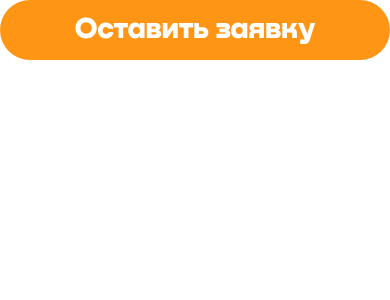
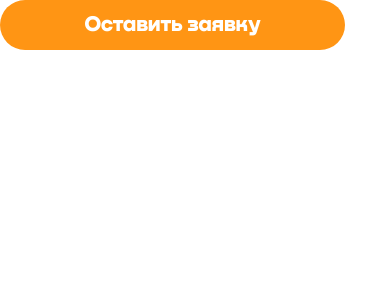
Before and after one commit to sergey3485/leasing-calculator, a React (Create React App) app: page / in a window 390 px wide. Shown: the top 300 px of the page. Built offline with nearby package versions, Linux system fonts and the light colour scheme.

Commit message:
fix: button styles

```diff
--- a/src/shared/components/button/button.module.scss
+++ b/src/shared/components/button/button.module.scss
@@ -12,20 +12,30 @@
   font-family: inherit;
   font-weight: 900;
   width: 100%;
-  @media (max-width: 320px) {
+  max-width: 345px;
+
+  @media (max-width: 767px) {
     font-size: 22px;
+    max-width: 345px;
   }
+
   &:hover {
     background-color: black;
-  };
+  }
+
   &:active {
     background-color: #575757;
-  };
+  }
 
   &:disabled {
     cursor: default;
     opacity: 40%;
-  };
+
+    &:hover {
+      background-color: #FF9514;
+    }
+  }
+
 }
 
 .loaderWrapper {
@@ -43,6 +53,7 @@
   from {
     transform: rotate(0deg);
   }
+
   to {
     transform: rotate(360deg);
   }
```
